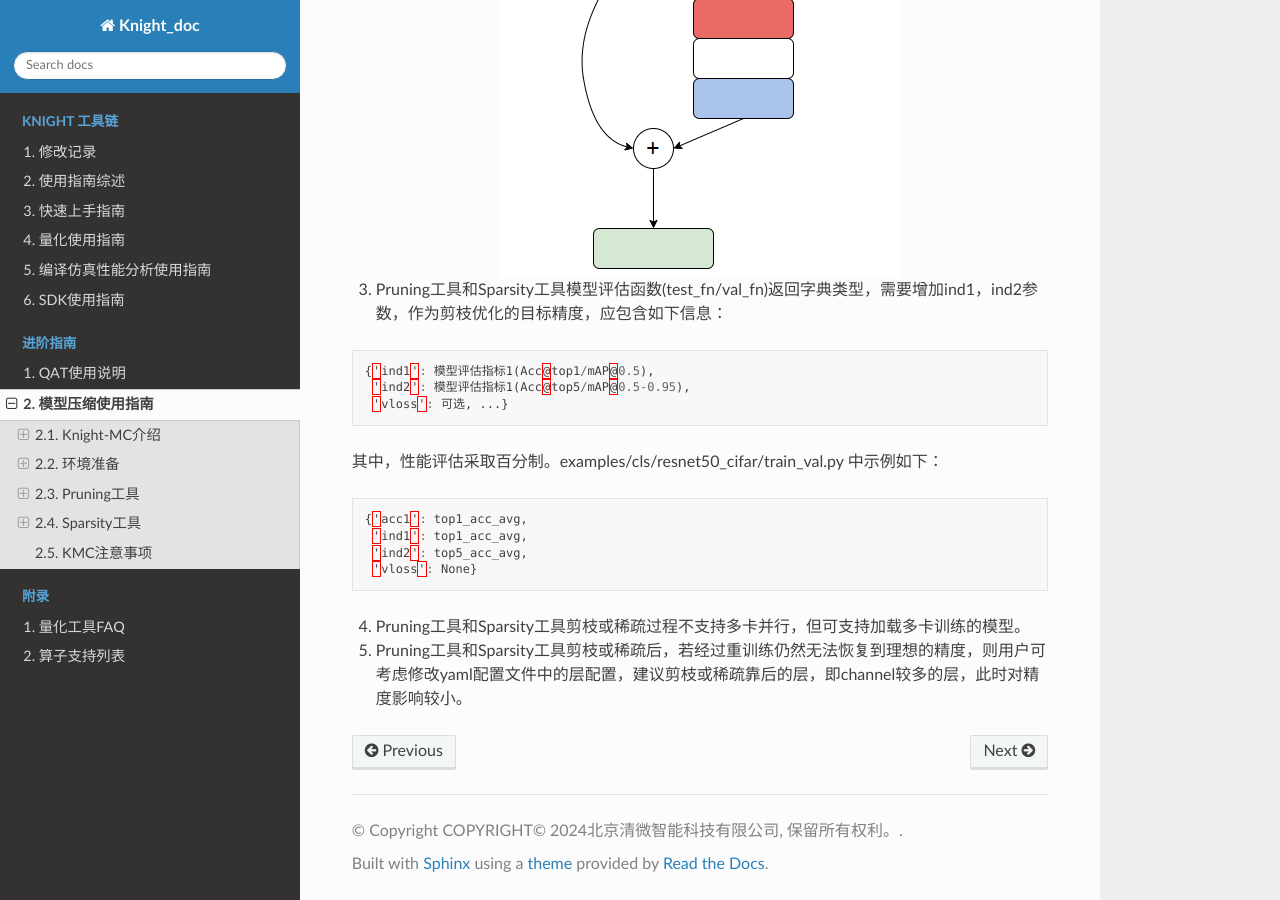
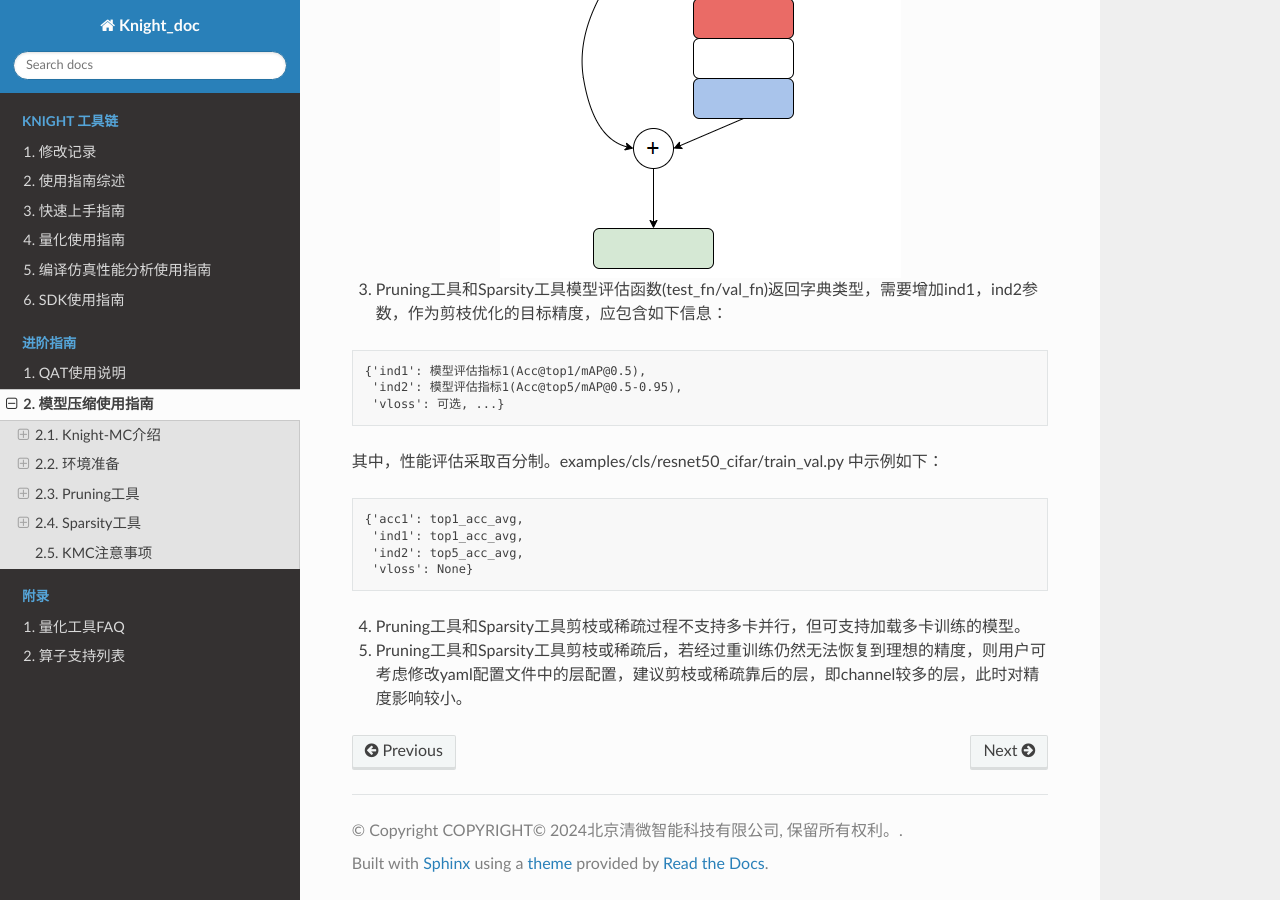
Before and after one commit to TS-toolchain/knight-docs, a Sphinx documentation site: the page built from source/user_guides_advanced/mc.rst, in a window 1280 px wide and 900 px high, scrolled down 18215 px. Built offline with Sphinx 7.4.7 and the Read the Docs theme 3.1.0, drawn with Linux system fonts in a browser that asks for light colours.

Commit message:
mc  refresh

```diff
--- a/source/user_guides_advanced/mc.rst
+++ b/source/user_guides_advanced/mc.rst
@@ -949,7 +949,7 @@ KMC注意事项
 
 3. Pruning工具和Sparsity工具模型评估函数(test_fn/val_fn)返回字典类型，需要增加ind1，ind2参数，作为剪枝优化的目标精度，应包含如下信息：
 
-.. code-block:: c
+.. code-block:: txt
 
    {'ind1': 模型评估指标1(Acc@top1/mAP@0.5),
     'ind2': 模型评估指标1(Acc@top5/mAP@0.5-0.95),
@@ -957,7 +957,7 @@ KMC注意事项
 
 其中，性能评估采取百分制。examples/cls/resnet50_cifar/train_val.py 中示例如下：
 
-.. code-block:: c
+.. code-block:: txt
 
    {'acc1': top1_acc_avg,
     'ind1': top1_acc_avg,
```
